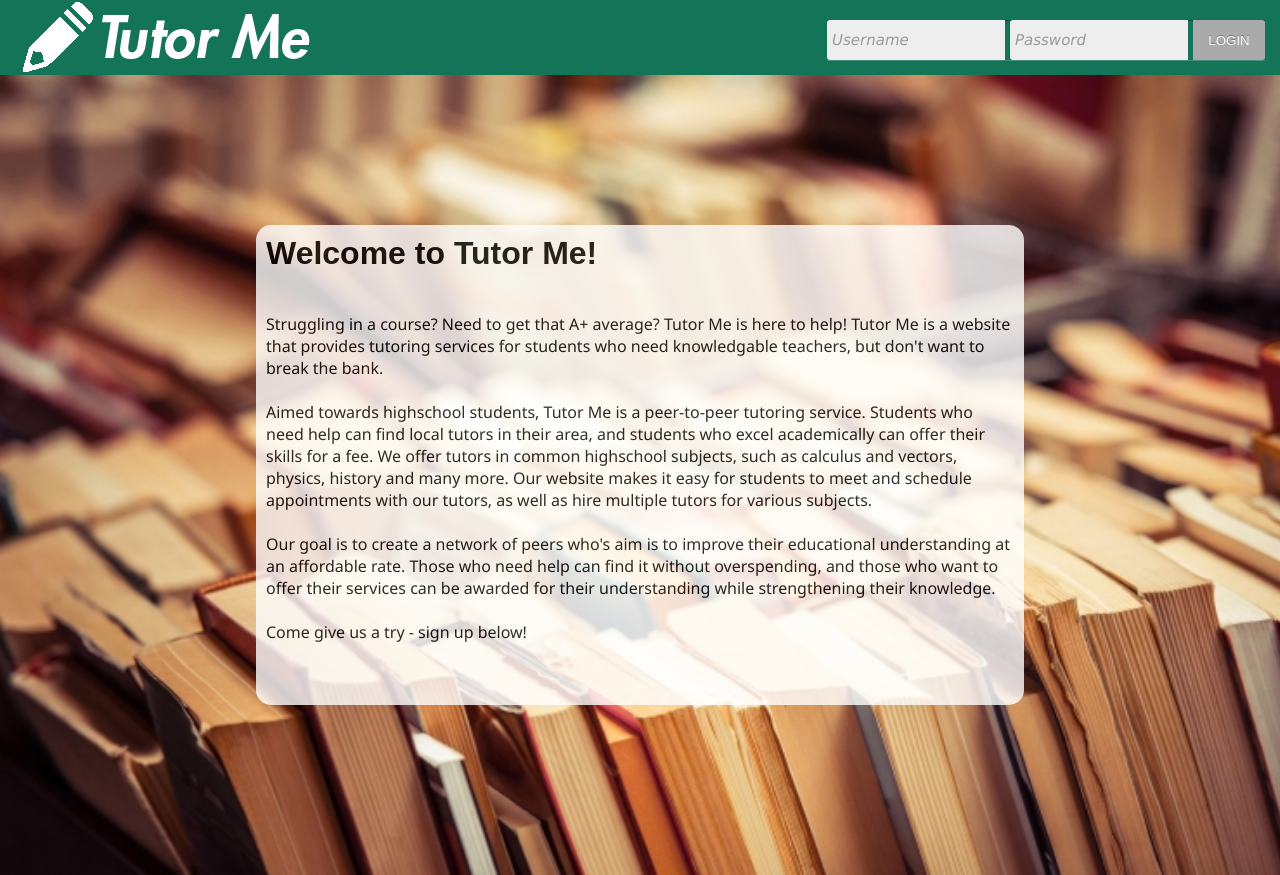
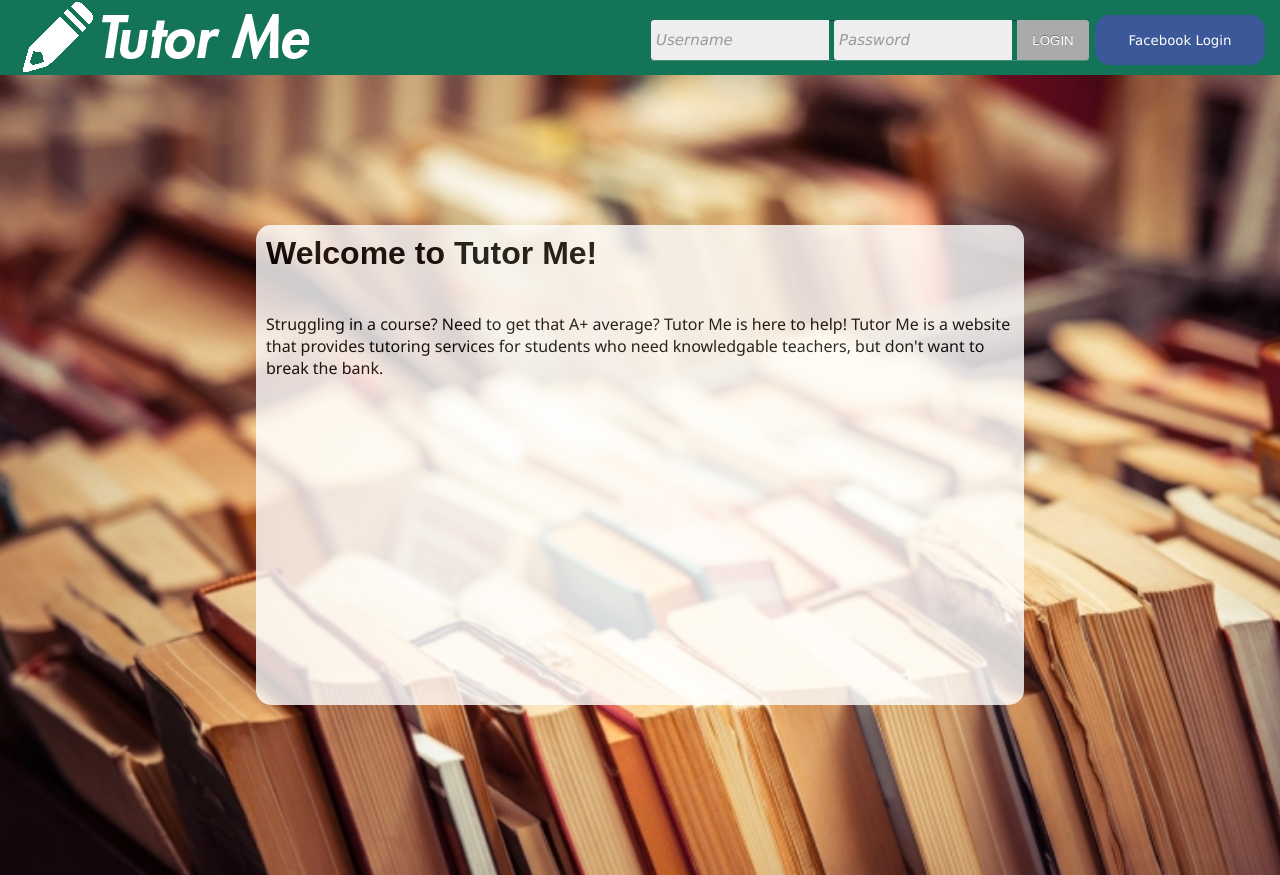
Before and after one commit to Flaviommrs/CSC309-Assignment04-TutorSite, a website: page TutorMe/views/homepage_inital.html in a window 1280 px wide. Shown: the top 875 px of the page. Drawn offline with nearby package versions, Linux system fonts and the light colour scheme; files that its build step writes are made by us from their sources; a web font is replaced by a local one.

Commit message:
Revert "heroku update"
This reverts commit b9450617e88b61f33ba0db17e994a9c59de10e56.

```diff
--- a/TutorMe/app.js
+++ b/TutorMe/app.js
@@ -9,7 +9,6 @@ var bodyParser = require('body-parser');
 var routes = require('./routes/index');
 
 var app = express();
-app.set('port', (process.env.PORT || 3000));
 
 // view engine setup
 app.set('view engine', 'ejs');
--- a/TutorMe/package.json
+++ b/TutorMe/package.json
@@ -1,12 +1,10 @@
 {
   "name": "nodetest1",
   "version": "0.0.0",
-  "description": "A basic web app that uses MongoDB and Node.js.",
   "private": true,
   "scripts": {
     "start": "node ./bin/www"
   },
-  "author": "Felicia Hioe",
   "dependencies": {
     "body-parser": "~1.13.2",
     "cookie-parser": "~1.3.5",
--- a/TutorMe/views/homepage_inital.html
+++ b/TutorMe/views/homepage_inital.html
@@ -23,25 +23,22 @@
           <input style="margin-right: 5px" type="text" name="username" placeholder="Username" required="">
           <input style="margin-right: 5px" type="password" name="password" placeholder="Password" required="">
           <button type="submit">Login</button>
-    </form>
+      </form>
+
+      <button class="fb_login" onclick="facebookLogIn()">Facebook Login</button>
   </div>
 
   <div class="info_background">
     <div class="site_info">
       <h1> Welcome to Tutor Me! </h1>
-      <p>Struggling in a course? Need to get that A+ average? Tutor Me is here to help! Tutor Me is a website that provides tutoring services for students who need knowledgable teachers, but don't want to break the bank.
-      <br/><br/>
-      Aimed towards highschool students, Tutor Me is a peer-to-peer tutoring service. Students who need help can find local tutors in their area, and students who excel academically can offer their skills for a fee. We offer tutors in common highschool subjects, such as calculus and vectors, physics, history and many more. Our website makes it easy for students to meet and schedule appointments with our tutors, as well as hire multiple tutors for various subjects.
-      <br/><br/>
-      Our goal is to create a network of peers who's aim is to improve their educational understanding at an affordable rate. Those who need help can find it without overspending, and those who want to offer their services can be awarded for their understanding while strengthening their knowledge.
-      <br/><br/>
-      Come give us a try - sign up below!
+      <p>Struggling in a course? Need to get that A+ average? Tutor Me is here to help! Tutor Me is a website that provides tutoring services for students who need knowledgable teachers, but don't want to break the bank.</p>
     </div>
   </div>
 
   <div class="sign_up">
     <h2>Get started! Sign up now.</h2>
     <a href="signup"><button class="button" type="button" id="reg">Sign Up!</button></a>
+    <button class="fb_button" onclick="facebookSignUp()">Sign Up with Facebook!</button>
   </div>
 
 </div>
```
Also changed, not shown: 2 other files.
